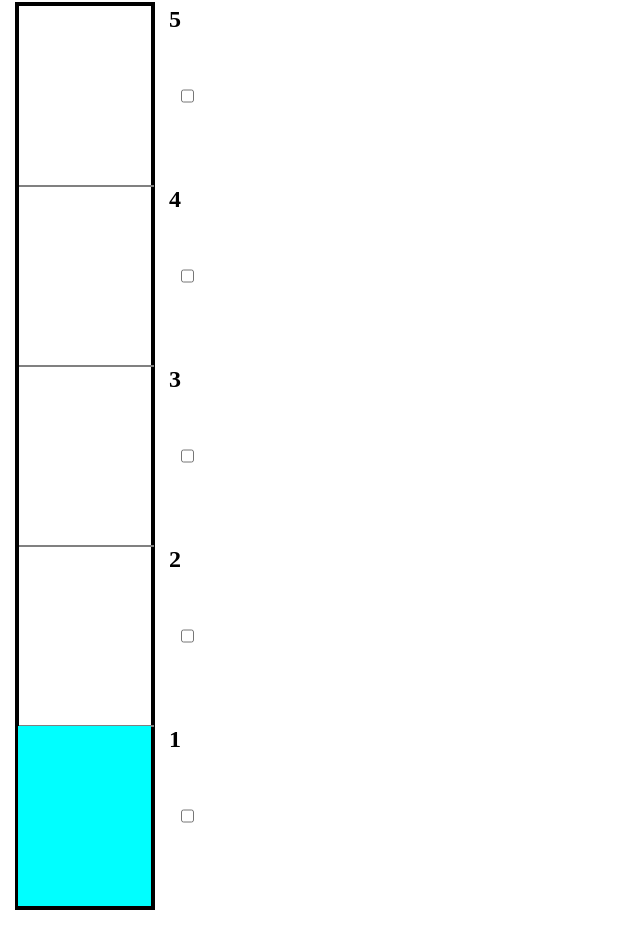
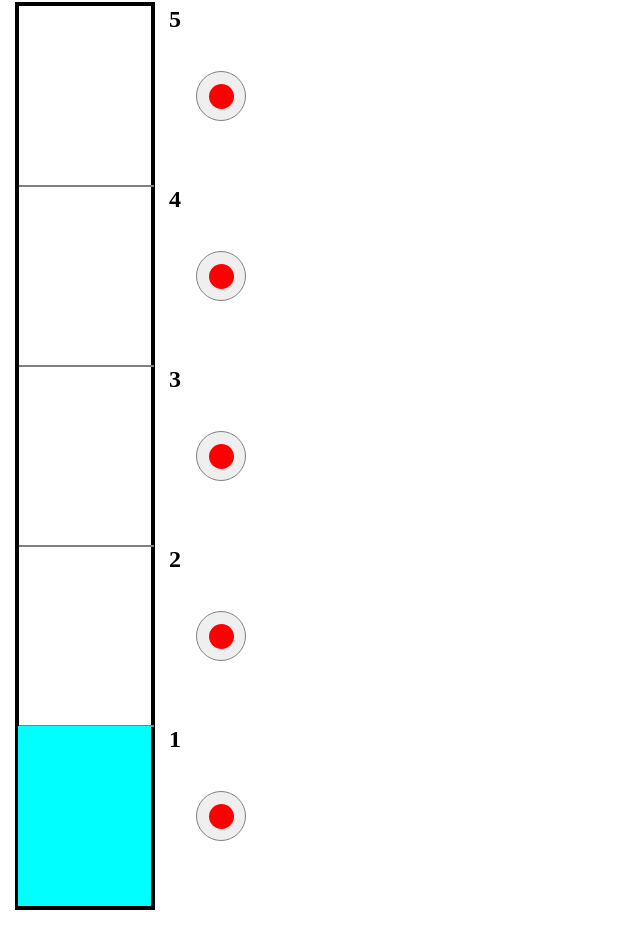
Before and after one commit to Alexmust2/Test-Task, a Vue app in the folder frontend/: page / in a window 1280 px wide. Shown: the top 948 px of the page, without its empty margins (0-640 px from the left). Built offline with nearby package versions, Linux system fonts and the light colour scheme.

Commit message:
fixed methods

```diff
--- a/frontend/src/components/Floors.vue
+++ b/frontend/src/components/Floors.vue
@@ -5,7 +5,7 @@
 
             </div>
             <h2 style="margin-left: 15px;">1</h2>
-            <input type="checkbox" @click=" move('translateY(0)')"><div class="circle"></div>
+            <button  @click=" move(1)"><div class="circle"></div></button>
         </div>
 
         <div div class="second_floor-container">
@@ -13,7 +13,7 @@
 
             </div>
             <h2 style="margin-left: 15px;">2</h2>
-            <input type="checkbox" @click=" move('translateY(-180px)')"><div class="circle"></div>
+            <button  @click=" move(2)"><div class="circle"></div></button>
         </div>
 
         <div class="third_floor-container">
@@ -21,7 +21,7 @@
 
             </div>
             <h2 style="margin-left: 15px;">3</h2>
-            <input type="checkbox" @click=" move('translateY(-360px)')" ><div class="circle"></div>
+            <button  @click="move(3)" ><div class="circle"></div></button>
         </div>
 
         <div class="fourth_floor-container">
@@ -29,7 +29,7 @@
 
             </div>
             <h2 style="margin-left: 15px;">4</h2>
-            <input type="checkbox" @click="move('translateY(-540px)')"><div class="circle"></div>
+            <button   @click="move(4)"><div class="circle"></div></button>
         </div>
 
         <div class="fifth_floor-container">
@@ -37,33 +37,46 @@
 
             </div>
             <h2 style="margin-left: 15px;">5</h2>
-            <input value="5" type="checkbox" @click=" move('translateY(-720px)')"><div  class="circle"></div>
+            <button id="btn" v-bind="queue[5]" @click="move(5)"><div  class="circle"></div></button>
         </div>
 
 
     </div>
-    <div class="elevator_container" id="lift">
-
+    <div style="display:flex; justify-content:center" class="elevator_container" id="lift">
+        <h2>{{ queue[queue.length - 1] }}</h2>
     </div>
 </template>
 
 <script>
+
     export default {
         data() {
             return {
+                stack: {
+                    "-0px" : 1,
+                    "-180px": 2,
+                    "-360px": 3,
+                    "-540px" : 4,
+                    "-720px": 5,
+                },
+                queue: [],
+                isActive: false,
+
             }
         },
         methods:{
             move(value) {
-                document.getElementById("lift").style.transform = value;
+                const direction = Object.keys(this.stack).find(key => this.stack[key] === value)
+                const lift = document.getElementById("lift")
+                lift.style.transform = `translateY(${direction})`
+                this.queue.push(value)
+                const queue = this.queue
                 setTimeout(function(){
-                    for(const i in document.getElementsByTagName("input")){
-                        document.getElementsByTagName("input")[i].checked = false;
-                    }
-                },2000)
-            },
-        }
+                    queue.shift()
+                },3000)
+            }
     }
+}
 </script>
 
 <style lang="scss">
@@ -138,7 +151,7 @@
     }
 }
 
-input[checkbox]{
+button{
     width:50px;
     height: 50px;
     align-self: center;
@@ -157,7 +170,7 @@ input[checkbox]{
     }
 }
 
-input:active {
+button:active {
     background-color: aqua;
 }
 
@@ -171,7 +184,7 @@ input:active {
     position: relative;
     left: 18px;
     top: -184px;
-    transition: all 2s ease-in-out;
+    transition: all 3s ease-in-out;
 }
 
 </style>
```
Also changed, not shown: frontend/src/components/index.js (added, +22 -0 lines).
